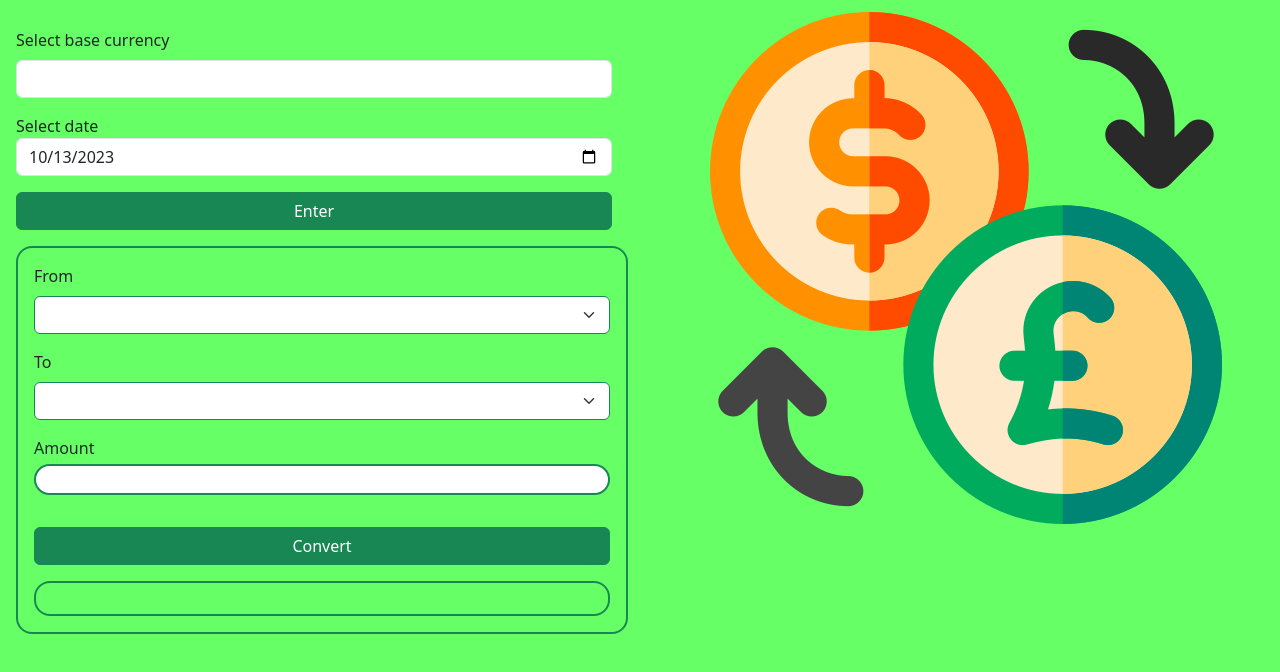
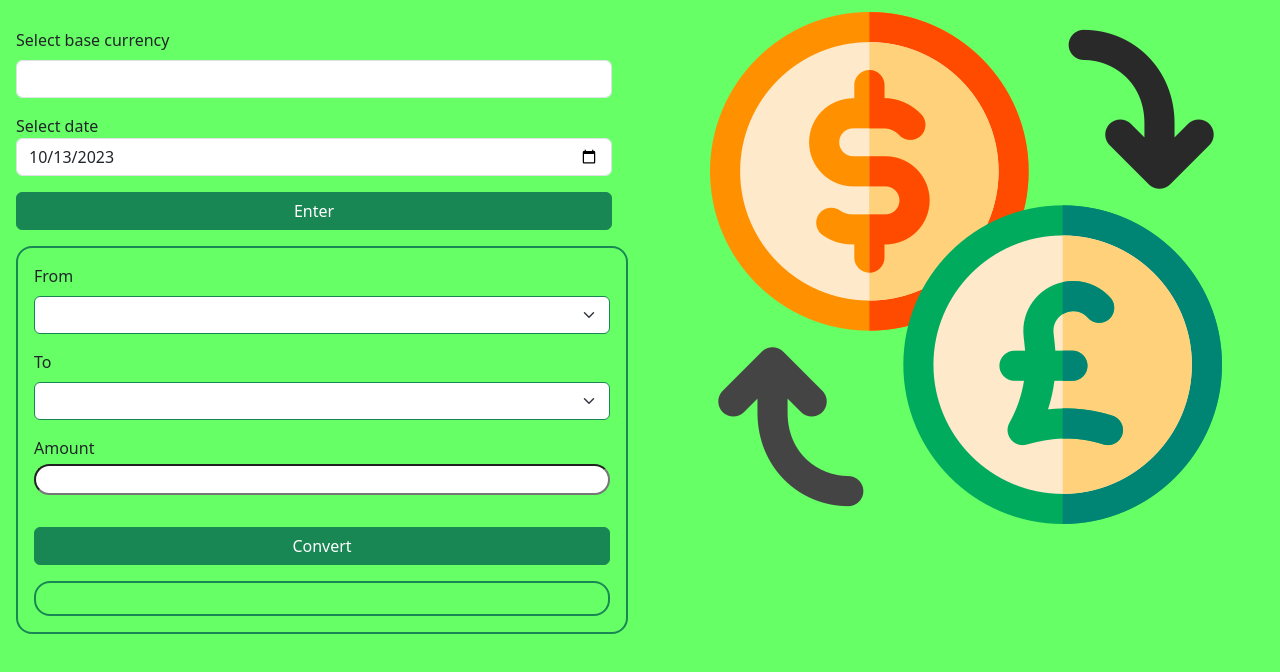
Before and after one commit to cvillar97/exchange-rates, a website: page index.html in a window 1280 px wide. Shown: the part 112-784 px from the top of the page. Drawn offline with nearby package versions, Linux system fonts and the light colour scheme; no server answers.

Commit message:
Adds selector and modifies classes

```diff
--- a/index.html
+++ b/index.html
@@ -47,7 +47,7 @@
               class="form-group border border-2 border-success rounded-4 p-3 ms-3 mb-3"
               id="currency-converter"
             >
-              <div class="container p-0">
+              <div class="container p-0" id="currencies">
                 <div class="mb-3 p-0" id="from">
                   <label class="form-label">From</label>
                   <select
@@ -66,10 +66,10 @@
               <div class="container mb-2 p-0" id="">
                 <label class="amount-label mb-1">Amount</label>
                 <input
-                  class="amount border border-2 border-success rounded-4 fw-medium w-100 mb-3"
+                  class="rounded-4 fw-medium w-100 mb-3"
                   type="number"
                   style="min-height: 31px"
-                  min="0"
+                  min="1"
                   id="amount"
                 />
               </div>
```
